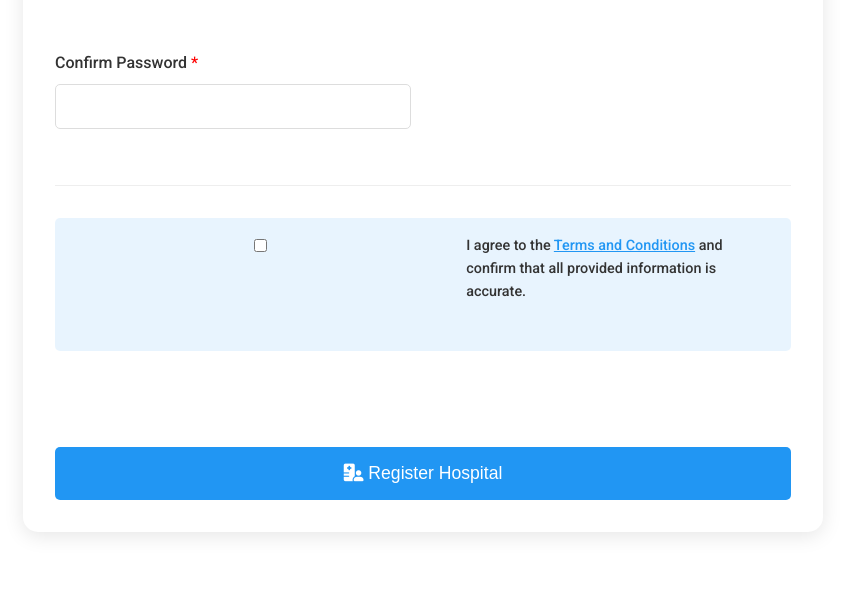
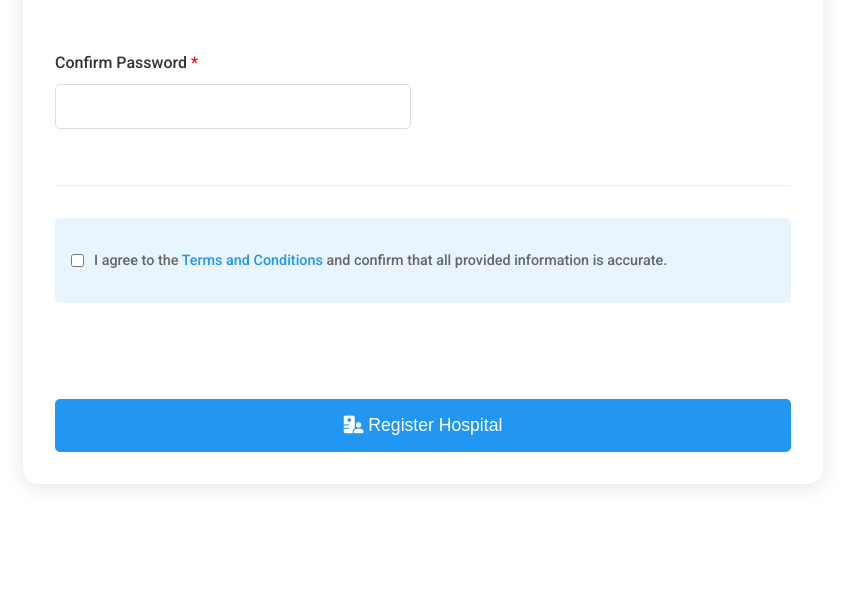
Before and after one commit to rohithbab/LIFELINKFORPDD, a PHP site: page /lifelink/pages/hospital_registration.php in a window 1280 px wide. Shown: the part 1931-2527 px from the top of the page, without its empty margins (217-1062 px from the left). After the commit the page ends 2479 px from the top, so only its background shows below. Run offline with PHP 8.4, Linux system fonts and the light colour scheme; a stand-in replaces the project's code that opens the database connection.

Commit message:
full updation for friday
till scratch everything is oaky expect that register as donor register as recipient button we can correct them later

```diff
--- a/pages/hospital_registration.php
+++ b/pages/hospital_registration.php
@@ -293,13 +293,21 @@ session_start();
 
                 <!-- Agreement Section -->
                 <div class="agreement-section">
-                    <div class="form-group">
-                        <div style="display: flex; align-items: flex-start; gap: 1rem;">
-                            <input type="checkbox" name="agreement" required id="agreement" style="margin-top: 0.3rem;">
-                            <label for="agreement" style="font-size: 0.9rem;">
-                                I agree to the <a href="#" style="color: var(--primary-blue);">Terms and Conditions</a> and confirm that all provided information is accurate.
-                            </label>
-                        </div>
+                    <div class="form-group" style="
+                        display: flex;
+                        align-items: center;
+                        gap: 10px;
+                        margin: 15px 0;
+                    ">
+                        <input type="checkbox" id="terms" name="terms" required style="
+                            margin: 0;
+                            width: auto;
+                        ">
+                        <label for="terms" style="
+                            margin: 0;
+                            font-size: 0.9rem;
+                            color: #666;
+                        ">I agree to the <a href="#" style="color: var(--primary-blue); text-decoration: none;">Terms and Conditions</a> and confirm that all provided information is accurate.</label>
                     </div>
                 </div>
 
```
